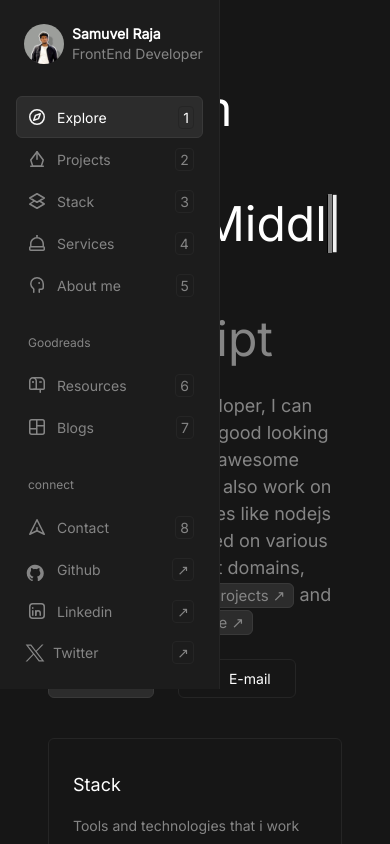
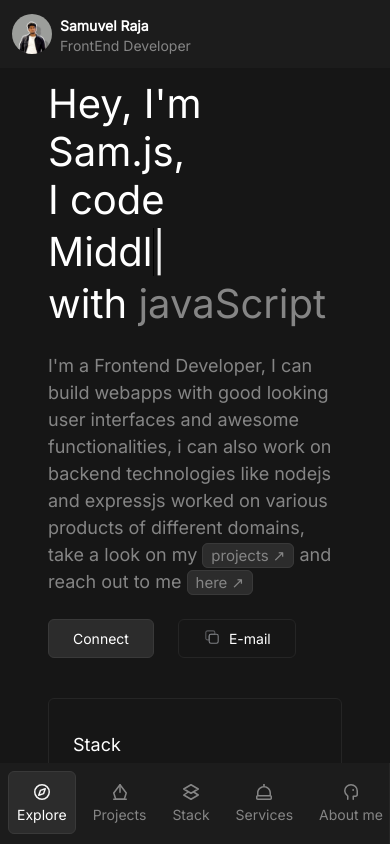
Before and after one commit to SamuvelRaja/portfolio, a React (Vite) app: page / in a window 390 px wide. Shown: the top 844 px of the page. Built offline with nearby package versions, Linux system fonts and the light colour scheme.

Commit message:
fixed sidebar mobile responsive

```diff
--- a/src/components/blinker.tsx
+++ b/src/components/blinker.tsx
@@ -36,9 +36,9 @@ const Blinker = ({texts}:any) => {
   }, [blink]);
 
   return (
-    <div className="typewriter my-1">
+    <div className="typewriter my-1 block ">
       <span>{`${texts[index].substring(0, subIndex)}`}</span>
-      <span className="cursor">{blink ? "|" : " "}</span>
+      <span className="cursor"> {blink ? "|" : " "}</span>
     </div>
   );
 };
--- a/src/components/sidebar.tsx
+++ b/src/components/sidebar.tsx
@@ -54,8 +54,8 @@ const Sidebar = () => {
     };
   }, []);
   return (
-    <nav className="p-4 float-left flex-col flex bg-[#1c1c1c] lg:w-[240px] lg:h-screen fixed top-0 border-r-[#252525] border-r-[1px]">
-      <div className="flex profile gap-2 ml-2 mt-2">
+    <nav className=" w-full overflow-x-scroll float-left md:flex-col flex bg-[#1c1c1c] md:p-4 md:w-[240px] lg:h-screen fixed bottom-0 md:top-0 border-r-[#252525] border-r-[1px]">
+      <div className="flex items-center profile gap-2  md:mt-2 fixed top-0 left-0 bg-[#1c1c1c] w-full  p-3 md:relative md:bg-inherit ">
         <img
           className="rounded-full w-[40px] h-[40px]"
           src="/public/images/sam-profile.jpeg"
@@ -63,20 +63,20 @@ const Sidebar = () => {
           title="samjs picture"
         />
         <div>
-          <h2 className="text-[#fff] font-semibold text-sm ">Samuvel Raja</h2>
+          <h2 className="text-[#fff] font-semibold text-sm mt-1">Samuvel Raja</h2>
           <p className=" font-extralight text-sm text-[#858585]">
             FrontEnd Developer
           </p>
         </div>
       </div>
-      <div className="nav-1 mt-8 flex-col">
+      <div className="nav-1 whitespace-nowrap py-2  gap-2 md:gap-0  md:mt-8 flex md:flex-col">
         <Link to="/">
           <div
-            className={`navlinks  ${
+            className={`navlinks ml-2 md:ml-0 ${
               location.pathname == "/" ? "active" : "npg"
             }  `}
           >
-            <div className="flex gap-2 items-center">
+            <div className="flex-col flex md:flex-row items-center ">
               <img
                 className="w-[24px] h-[24px]"
                 src={exploreIcon}
@@ -84,7 +84,7 @@ const Sidebar = () => {
               />
               <p>Explore</p>
             </div>
-            <span className="px-1 rounded-sm border border-[#252525]" title="ctrl+1 to navigate">1</span>
+            <span className="px-1 rounded-sm border border-[#252525] hidden md:block" title="ctrl+1 to navigate">1</span>
           </div>
         </Link>
         <Link to="/projects">
@@ -93,7 +93,7 @@ const Sidebar = () => {
               location.pathname == "/projects" ? "active" : "npg"
             }   `}
           >
-            <div className="flex gap-2 items-center">
+            <div className="flex-col flex md:flex-row items-center">
               <img
                 className="w-[24px] h-[24px]"
                 src={projectsIcon}
@@ -101,7 +101,7 @@ const Sidebar = () => {
               />
               <p>Projects</p>
             </div>
-            <span className="px-1 rounded-sm border border-[#252525]" title="ctrl+2 to navigate">2</span>
+            <span className="px-1 rounded-sm border border-[#252525] hidden md:block" title="ctrl+2 to navigate">2</span>
           </div>
         </Link>
         <Link to="/stack">
@@ -110,7 +110,7 @@ const Sidebar = () => {
               location.pathname == "/stack" ? "active" : "npg"
             }   `}
           >
-            <div className="flex gap-2 items-center">
+            <div className="flex-col flex md:flex-row items-center">
               <img
                 className="w-[24px] h-[24px]"
                 src={stackIcon}
@@ -118,7 +118,7 @@ const Sidebar = () => {
               />
               <p>Stack</p>
             </div>
-            <span className="px-1 rounded-sm border border-[#252525]" title="ctrl+3 to navigate">3</span>
+            <span className="px-1 rounded-sm border border-[#252525] hidden md:block" title="ctrl+3 to navigate">3</span>
           </div>
         </Link>
         <Link to="/services">
@@ -127,7 +127,7 @@ const Sidebar = () => {
               location.pathname == "/services" ? "active" : "npg"
             }   `}
           >
-            <div className="flex gap-2 items-center">
+            <div className="flex-col flex md:flex-row items-center">
               <img
                 className="w-[24px] h-[24px]"
                 src={servicesIcon}
@@ -135,7 +135,7 @@ const Sidebar = () => {
               />
               <p>Services</p>
             </div>
-            <span className="px-1 rounded-sm border border-[#252525]" title="ctrl+4 to navigate">4</span>
+            <span className="px-1 rounded-sm border border-[#252525] hidden md:block" title="ctrl+4 to navigate">4</span>
           </div>
         </Link>
         <Link to="/aboutme">
@@ -144,7 +144,7 @@ const Sidebar = () => {
               location.pathname == "/aboutme" ? "active" : "npg"
             }   `}
           >
-            <div className="flex gap-2 items-center">
+            <div className="flex-col flex md:flex-row items-center">
               <img
                 className="w-[24px] h-[24px]"
                 src={aboutIcon}
@@ -152,19 +152,19 @@ const Sidebar = () => {
               />
               <p>About me</p>
             </div>
-            <span className="px-1 rounded-sm border border-[#252525]" title="ctrl+5 to navigate">5</span>
+            <span className="px-1 rounded-sm border border-[#252525] hidden md:block" title="ctrl+5 to navigate">5</span>
           </div>
         </Link>
       </div>
-      <div className="nav-1 mt-4 flex-col">
-        <p className="font-light text-[12px] p-3 text-[#858585]">Goodreads</p>
+      <div className="nav-1 whitespace-nowrap py-2  gap-2 md:gap-0 md:mt-4 flex md:flex-col">
+        <p className="font-light text-[12px] p-3 text-[#858585] hidden md:block">Goodreads</p>
         <Link to="/resources">
           <div
             className={`navlinks ${
               location.pathname == "/resources" ? "active" : "npg"
             }   `}
           >
-            <div className="flex gap-2 items-center">
+            <div className="flex-col flex md:flex-row items-center">
               <img
                 className="w-[24px] h-[24px]"
                 src={thoughtIcon}
@@ -172,7 +172,7 @@ const Sidebar = () => {
               />
               <p>Resources</p>
             </div>
-            <span className="px-1 rounded-sm border border-[#252525]" title="ctrl+6 to navigate">6</span>
+            <span className="px-1 rounded-sm border border-[#252525] hidden md:block" title="ctrl+6 to navigate">6</span>
           </div>
         </Link>
         <Link to="/blogs">
@@ -181,7 +181,7 @@ const Sidebar = () => {
               location.pathname == "/blogs" ? "active" : "npg"
             }  `}
           >
-            <div className="flex gap-2 items-center">
+            <div className="flex-col flex md:flex-row items-center">
               <img
                 className="w-[24px] h-[24px]"
                 src={feedIcon}
@@ -189,19 +189,19 @@ const Sidebar = () => {
               />
               <p>Blogs</p>
             </div>
-            <span className="px-1 rounded-sm border border-[#252525]" title="ctrl+7 to navigate">7</span>
+            <span className="px-1 rounded-sm border border-[#252525] hidden md:block" title="ctrl+7 to navigate">7</span>
           </div>
         </Link>
       </div>
-      <div className="nav-1 mt-4 flex-col">
-        <p className="font-light text-[12px] p-3 text-[#858585]">connect</p>
+      <div className="nav-1 whitespace-nowrap py-2  gap-2 md:gap-0 md:mt-4 flex md:flex-col">
+        <p className="font-light text-[12px] p-3 text-[#858585] hidden md:block">connect</p>
         <Link to="/contact">
           <div
             className={`navlinks  ${
               location.pathname == "/contact" ? "active" : "npg"
             }  `}
           >
-            <div className="flex gap-2 items-center">
+            <div className="flex-col flex md:flex-row items-center">
               <img
                 className="w-[24px] h-[24px]"
                 src={contactIcon}
@@ -209,46 +209,46 @@ const Sidebar = () => {
               />
               <p>Contact</p>
             </div>
-            <span className="px-1 rounded-sm border border-[#252525]" title="ctrl+8 to navigate">8</span>
+            <span className="px-1 rounded-sm border border-[#252525] hidden md:block" title="ctrl+8 to navigate">8</span>
           </div>
         </Link>
         <Link target="_blank" to="https://github.com/SamuvelRaja">
           <div className={`navlinks npg `}>
-            <div className="flex gap-2 items-center">
+            <div className="flex-col flex md:flex-row items-center">
               <img
-                className="w-[24px] h-[24px]"
+                className="w-[26px] h-[26px] "
                 src={githubIcon}
                 alt="github icon"
               />
               <p>Github</p>
             </div>
-            <span className="px-1 rounded-sm border border-[#252525]">
+            <span className="px-1 rounded-sm border border-[#252525] hidden md:block">
               &#8599;
             </span>
           </div>
         </Link>
         <Link target="_blank" to="https://www.linkedin.com/in/samuvel-raja-10321a220/">
           <div className={`navlinks npg `}>
-            <div className="flex gap-2 items-center">
+            <div className="flex-col flex md:flex-row items-center">
               <img
-                className="w-[24px] h-[24px]"
+                className="w-[24px] h-[24px] "
                 src={linkedinIcon}
                 alt="linkedin icon"
               />
               <p>Linkedin</p>
             </div>
-            <span className="px-1 rounded-sm border border-[#252525]">
+            <span className="px-1 rounded-sm border border-[#252525] hidden md:block">
               &#8599;
             </span>
           </div>
         </Link>
         <Link target="_blank" to="https://x.com/the_sam_js">
           <div className={`navlinks npg `}>
-            <div className="flex gap-2 items-center">
-              <img className="w-[20px] h-[20px]" src={xIcon} alt="x icon" />
+            <div className="flex-col flex md:flex-row items-center">
+              <img className="w-[20px] h-[20px] mb-1" src={xIcon} alt="x icon" />
               <p>Twitter</p>
             </div>
-            <span className="px-1 rounded-sm border border-[#252525]">
+            <span className="px-1 rounded-sm border border-[#252525] hidden md:block">
               &#8599;
             </span>
           </div>
--- a/src/css/explore.css
+++ b/src/css/explore.css
@@ -1,8 +1,6 @@
 .typewriter {
-  display: inline;
   white-space: nowrap;
   overflow: hidden;
-  border-right: 4px solid grey;
 }
 
 .cursor {
--- a/src/css/index.css
+++ b/src/css/index.css
@@ -80,7 +80,7 @@
       @apply bg-[rgb(44,44,44)] text-[15px] py-[2px] px-2 border border-[#393939] text-[#858585] rounded-[6px]
     }
     .btn{
-      @apply py-2 px-6 rounded-[6px] border text-[#fff] cursor-pointer
+      @apply py-2 px-6 rounded-[6px] border text-[#fff] cursor-pointer whitespace-nowrap
     }
     .btn:hover{
       opacity: 0.65;
@@ -98,7 +98,7 @@
       @apply card mt-6 mb-12 p-6 bg-[#1c1c1c]
     }
     .title{
-    @apply text-5xl pt-20 text-white font-medium leading-[1.20]
+    @apply text-[40px] md:text-5xl pt-20 text-white font-medium leading-[1.20]
     }
     .p2{
       @apply text-[#858585] text-[18px] my-6
--- a/src/pages/explore.tsx
+++ b/src/pages/explore.tsx
@@ -15,9 +15,9 @@ const Explore = () => {
   return (
     <>
       <div>
-        <h1 className="title">
+        <h1 className="title ">
           Hey, I'm Sam.js, <br /> I code <Blinker texts={["FrontEnd", "Backend", "Middlewares", "Whatever..."]} />
-          <br /> with <span className="text-[#858585]">javaScript</span></h1>
+          with <span className="text-[#858585]">javaScript</span></h1>
         <p className="p2">
           I'm a Frontend Developer, I can build webapps with good looking user interfaces and awesome functionalities,
           i can also work on backend technologies like nodejs and expressjs
```
